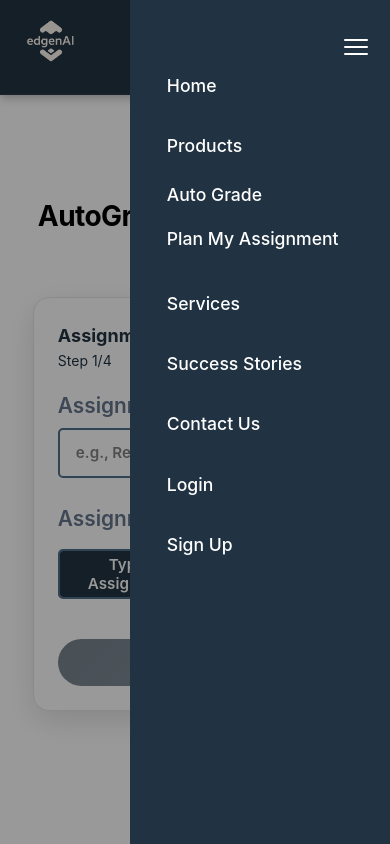
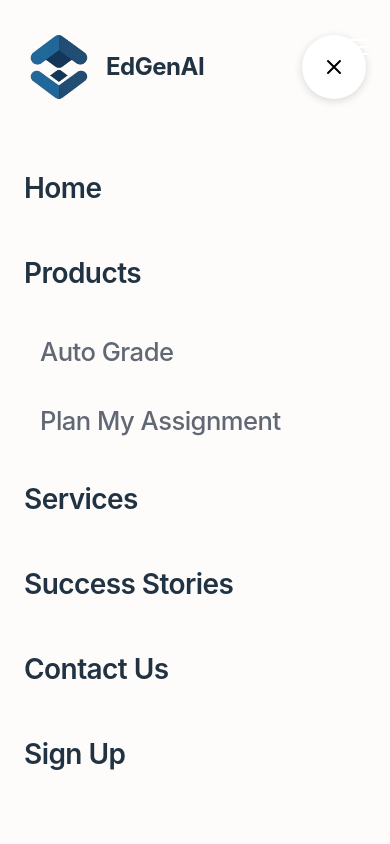
Before and after one commit to abhimishhra29/ed_AI_frontend, a Next.js app in the folder frontend/: page /auto-grading-wizard in a window 390 px wide. Both pictures are taken after a click on the button "Toggle menu". Shown: the top 844 px of the page. Built offline with nearby package versions, Linux system fonts and the light colour scheme.

Commit message:
hamburger icon added

```diff
--- a/frontend/src/components/Header.css
+++ b/frontend/src/components/Header.css
@@ -1,6 +1,11 @@
 :root {
   --primary-dark: #213342;
   --primary-highlight: #4E6F8A;
+  --primary-hover: #3a5a6f;
+  --warm-white: #f3eee4;
+  --text-dark: #1e293b;
+  --text-light: #fdfcfb;
+  --text-muted: rgba(30, 41, 59, 0.7);
   --link-color: #ffffff;
   --link-hover-bg: rgba(255,255,255,0.1);
   --nav-link-radius: 6px;
@@ -159,109 +164,187 @@
   color: var(--link-color);
 }
 
-/* --- Overlay (Mobile) --- */
-.nav-overlay {
+/* --- Mobile Menu Overlay (Full Page) --- */
+.mobile-menu-overlay {
   display: none;
 }
 
 /* --- Mobile Styles --- */
-@media (max-width: 768px) {
+@media (max-width: 955px) {
   .hamburger {
     display: flex;
+    z-index: 10001;
+    position: relative;
   }
 
+  /* Hide desktop nav on mobile */
   .nav {
-    position: fixed;
-    top: 0;
-    right: 0;
-    width: 260px;
-    height: 100vh;
-    background: var(--header-bg);
-    transform: translateX(100%);
-    transition: transform 0.3s ease-in-out;
-    display: flex;
-    flex-direction: column;
-    align-items: flex-start;
-    padding: 4rem 1.5rem;
-    gap: 1rem;
-    z-index: 25;
-    overflow-y: auto;
+    display: none;
   }
 
-  .nav.open {
-    transform: translateX(0);
-  }
-
-  .nav-overlay {
+  /* Full-page mobile menu overlay */
+  .mobile-menu-overlay {
     display: block;
     position: fixed;
     top: 0;
     left: 0;
     width: 100vw;
     height: 100vh;
-    background: rgba(0, 0, 0, 0.4);
-    opacity: 0;
-    visibility: hidden;
-    transition: opacity 0.3s ease-in-out;
-    z-index: 20;
+    background: var(--warm-white);
+    z-index: 10000;
+    overflow-y: auto;
+    animation: fadeIn 0.3s ease-in-out;
   }
 
-  .nav-overlay.open {
-    opacity: 1;
-    visibility: visible;
+  @keyframes fadeIn {
+    from {
+      opacity: 0;
+    }
+    to {
+      opacity: 1;
+    }
   }
 
-  .dropdown {
-    position: static;
-    transform: none;
-    opacity: 1;
-    visibility: visible;
-    background: transparent;
-    padding: 0.3rem 0;
-    box-shadow: none;
-    border-radius: 0;
+  .mobile-menu-content {
+    min-height: 100vh;
+    display: flex;
+    flex-direction: column;
+    padding: 2rem 1.5rem;
+    max-width: 100%;
+  }
+
+  /* Header section with logo and close button */
+  .mobile-menu-header {
+    display: flex;
+    justify-content: space-between;
+    align-items: center;
+    margin-bottom: 3rem;
+  }
+
+  .mobile-menu-logo {
+    display: flex;
+    align-items: center;
+    text-decoration: none;
+    gap: 0.75rem;
+  }
+
+  .mobile-menu-logo img {
+    height: 70px;
+    max-width: 100%;
+  }
+
+  .mobile-menu-logo-text {
+    font-size: 1.5rem;
+    font-weight: 700;
+    color: var(--primary-dark);
+    letter-spacing: -0.02em;
+  }
+
+  .mobile-menu-close {
+    background: #ffffff;
+    border: none;
+    cursor: pointer;
+    padding: 0;
+    display: flex;
+    align-items: center;
+    justify-content: center;
+    width: 64px;
+    height: 64px;
+    border-radius: 50%;
+    box-shadow: 0 2px 8px rgba(0, 0, 0, 0.15);
+    transition: all 0.2s ease;
+  }
+
+  .mobile-menu-close:hover {
+    transform: rotate(90deg);
+    box-shadow: 0 3px 12px rgba(0, 0, 0, 0.2);
+  }
+
+  .mobile-menu-close svg {
+    width: 24px;
+    height: 24px;
+    color: #000000;
+  }
+
+  /* Navigation links section */
+  .mobile-menu-nav {
+    display: flex;
+    flex-direction: column;
+    gap: 0.5rem;
+    flex: 1;
+    justify-content: center;
+  }
+
+  .mobile-menu-link {
+    display: block;
+    color: var(--primary-dark);
+    text-decoration: none;
+    font-size: 1.75rem;
+    font-weight: 600;
+    padding: 1rem 0;
+    transition: color 0.2s ease;
+    letter-spacing: -0.02em;
+  }
+
+  .mobile-menu-link:hover {
+    color: var(--primary-highlight);
+  }
+
+  .mobile-menu-item {
     display: flex;
     flex-direction: column;
   }
 
-  .dropdown.open {
+  .mobile-menu-dropdown {
     display: flex;
+    flex-direction: column;
+    padding-left: 1rem;
+    margin-top: 0.5rem;
+    gap: 0.25rem;
   }
 
-  .dropdown a {
-    color: var(--link-color);
-    padding-left: 1.2rem;
-    font-size: 0.95rem;
+  .mobile-menu-sublink {
+    font-size: 1.6rem;
+    font-weight: 500;
+    color: var(--text-muted);
+    padding: 0.75rem 0;
   }
 
-  .dropdown a:hover {
-    background: var(--primary-highlight);
-    color: var(--link-color);
+  .mobile-menu-sublink:hover {
+    color: var(--primary-highlight);
   }
 
-  .nav a,
-  .nav-link,
-  .nav button.nav-link,
-  .request-button {
-    font-size: 1.1rem;
-    width: 100%;
-    padding: 0.5rem 0.8rem;
-    text-align: left;
-    margin: 0;
-    color: var(--link-color) !important;
-    background: none !important;
+  /* Footer with Login/Logout button */
+  .mobile-menu-footer {
+    margin-top: 3rem;
+    padding-top: 2rem;
   }
 
-  .nav-link:hover,
-  .nav a:hover,
-  .nav button.nav-link:hover,
-  .request-button:hover {
-    background: var(--link-hover-bg);
-    color: var(--link-color);
+  .mobile-menu-login-btn {
+    display: block;
+    width: 100%;
+    padding: 1rem 2rem;
+    background: var(--primary-dark);
+    color: var(--text-light);
+    text-decoration: none;
+    text-align: center;
+    font-size: 1.9rem;
+    font-weight: 600;
+    border-radius: 12px;
+    border: none;
+    cursor: pointer;
+    transition: all 0.3s ease;
+    font-family: inherit;
   }
 
-  .request-button {
-    background: var(--primary-highlight) !important;
+  .mobile-menu-login-btn:hover {
+    background: var(--primary-hover);
+    transform: translateY(-2px);
+    box-shadow: 0 4px 12px rgba(33, 51, 66, 0.2);
+  }
+
+  .mobile-menu-login-btn:active {
+    transform: translateY(0);
   }
 }
 
--- a/frontend/src/components/Header.tsx
+++ b/frontend/src/components/Header.tsx
@@ -185,7 +185,93 @@ const Header: FC = () => {
         </button>
 
         {mobileOpen && (
-          <div className="nav-overlay open" onClick={() => setMobileOpen(false)} />
+          <div className="mobile-menu-overlay">
+            <div className="mobile-menu-content">
+              {/* Top section with logo and close button */}
+              <div className="mobile-menu-header">
+                <Link href="/" className="mobile-menu-logo" onClick={closeAll}>
+                  <img src="/logoicon.png" alt="EdGenAI" />
+                  <span className="mobile-menu-logo-text">EdGenAI</span>
+                </Link>
+                <button
+                  className="mobile-menu-close"
+                  onClick={() => setMobileOpen(false)}
+                  aria-label="Close menu"
+                >
+                  <svg width="20" height="20" viewBox="0 0 24 24" fill="none" xmlns="http://www.w3.org/2000/svg">
+                    <path d="M18 6L6 18M6 6L18 18" stroke="#000000" strokeWidth="2" strokeLinecap="round" strokeLinejoin="round"/>
+                  </svg>
+                </button>
+              </div>
+
+              {/* Navigation links */}
+              <nav className="mobile-menu-nav">
+                <Link href="/" className="mobile-menu-link" onClick={closeAll}>
+                  Home
+                </Link>
+
+                <div className="mobile-menu-item">
+                  <Link href="/products" className="mobile-menu-link" onClick={closeAll}>
+                    Products
+                  </Link>
+                  <div className="mobile-menu-dropdown">
+                    <Link
+                      href={loggedIn ? '/auto-grading-wizard' : '/auto-grade'}
+                      className="mobile-menu-link mobile-menu-sublink"
+                      onClick={closeAll}
+                    >
+                      Auto Grade
+                    </Link>
+                    <Link
+                      href={loggedIn ? '/plan-my-assignment' : '/plan-my-assignment-wizard'}
+                      className="mobile-menu-link mobile-menu-sublink"
+                      onClick={closeAll}
+                    >
+                      Plan My Assignment
+                    </Link>
+                  </div>
+                </div>
+
+                <Link href="/services" className="mobile-menu-link" onClick={closeAll}>
+                  Services
+                </Link>
+
+                <Link href="/success-stories" className="mobile-menu-link" onClick={closeAll}>
+                  Success Stories
+                </Link>
+
+                <Link href="/contact" className="mobile-menu-link" onClick={closeAll}>
+                  Contact Us
+                </Link>
+
+                {/* Sign Up link */}
+                {!loggedIn && (
+                  <Link href="/signup" className="mobile-menu-link" onClick={closeAll}>
+                    Sign Up
+                  </Link>
+                )}
+              </nav>
+
+              {/* Bottom Login/Logout button */}
+              <div className="mobile-menu-footer">
+                {!loggedIn ? (
+                  <Link href="/login" className="mobile-menu-login-btn" onClick={closeAll}>
+                    Login
+                  </Link>
+                ) : (
+                  <button
+                    className="mobile-menu-login-btn"
+                    onClick={() => {
+                      handleLogout();
+                      closeAll();
+                    }}
+                  >
+                    Logout
+                  </button>
+                )}
+              </div>
+            </div>
+          </div>
         )}
 
         <nav className={`nav ${mobileOpen ? "open" : ""}`}>
```
